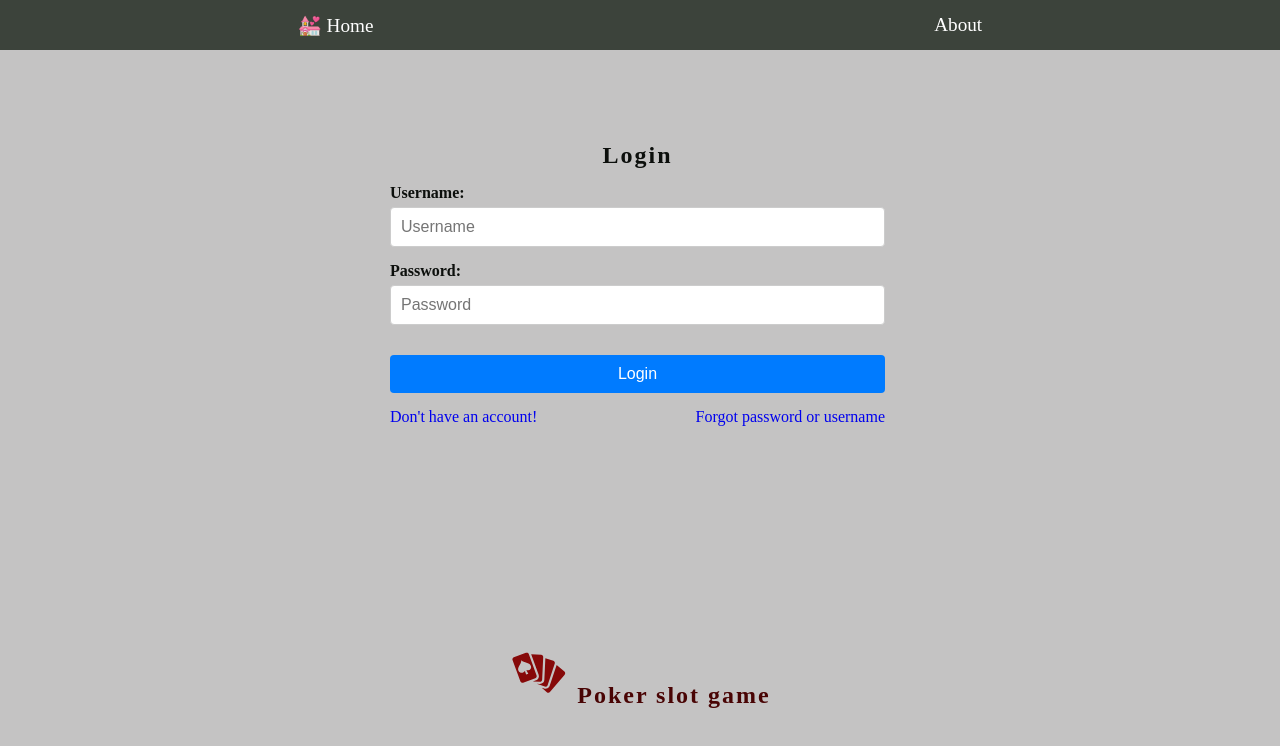
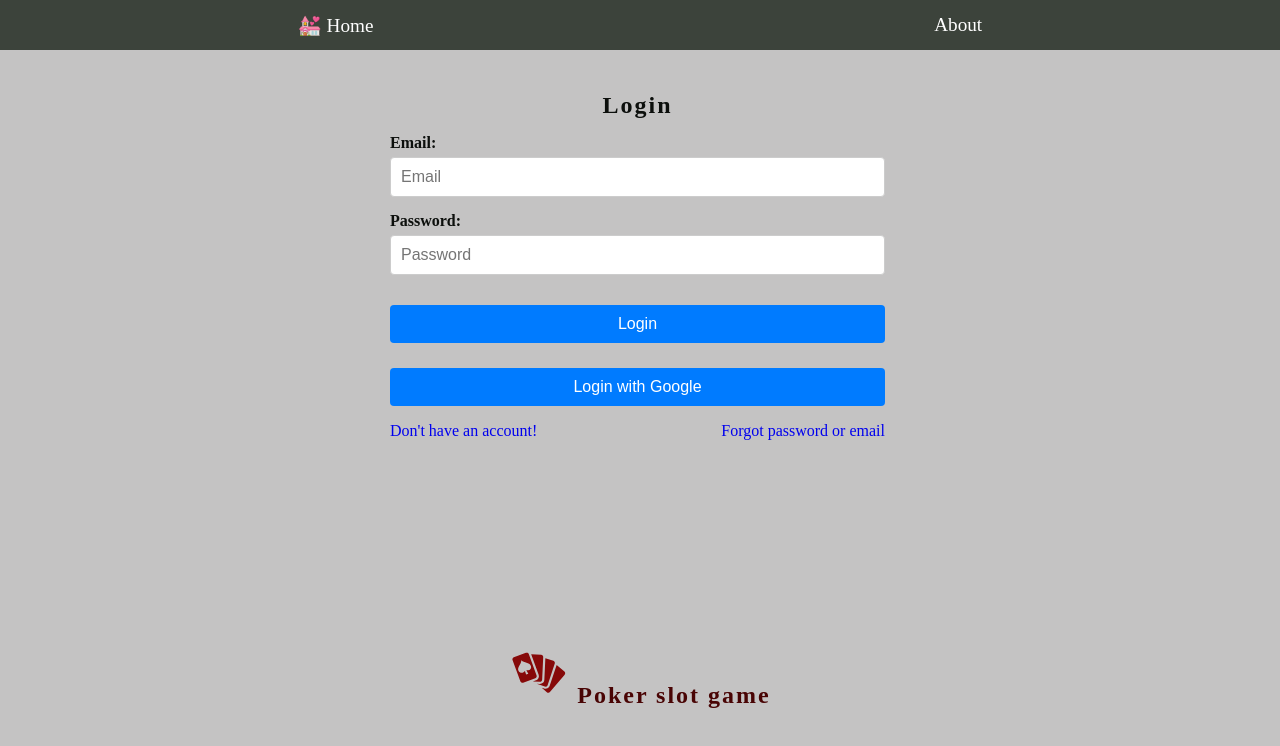
Before and after one commit to kokolotoo/semple-hold-em, a React (Vite) app: page /login in a window 1280 px wide. Shown: the top 746 px of the page. Built offline with nearby package versions, Linux system fonts and the light colour scheme; a web font is replaced by a local one.

Commit message:
firebase config

```diff
--- a/package.json
+++ b/package.json
@@ -13,6 +13,7 @@
     "antd": "^5.23.0",
     "axios": "^1.7.9",
     "bootstrap": "^5.3.3",
+    "firebase": "^11.6.0",
     "mdb-react-ui-kit": "^9.0.0",
     "primereact": "^10.9.1",
     "react": "^18.3.1",
--- a/src/Components/Home/LoginPage.jsx
+++ b/src/Components/Home/LoginPage.jsx
@@ -2,43 +2,73 @@ import React, { useState, useContext } from 'react';
 import './home.css'
 import DataContext from '../../Context/DataContext';
 import { Link, useNavigate } from 'react-router';
+import { auth, googleProvider } from '../../Hooks/firebase-config';
+import { signInWithPopup, signInWithEmailAndPassword } from 'firebase/auth';
 
 
 const LoginPage = () => {
 
-    const { profiles, setUser, setIsLogin, setMoney } = useContext(DataContext);
+    const { setUser, setIsLogin, money } = useContext(DataContext);
     const navigate = useNavigate();
+    const [email, setEmail] = useState('');
+    const [password, setPassword] = useState('');
 
-    const [formData, setFormData] = useState({
-        username: "",
-        password: "",
-    });
 
     const [loginError, setLoginError] = useState("");
 
-    const handleChange = (e) => {
-        const { name, value } = e.target;
-        setFormData({ ...formData, [name]: value });
-    };
+    const signIn = async (e) => {
+        e.preventDefault();
+        try {
+            const userCredential = await signInWithEmailAndPassword(auth, email, password);
 
-    const handleSubmit = (e) => {
-        e.preventDefault();
-        // Проверка за съвпадение в профилите
-        const user = profiles.find(
-            profile => profile.username === formData.username && profile.password === formData.password
-        );
+            const newUser = {
+                name: userCredential.user.displayName || "No Name",
+                email: userCredential.user.email,
+                id: userCredential.user.uid,
+                money: money
+            };
+            setUser(newUser);
+            setIsLogin(true);
+            setLoginError(`Welcome ${userCredential.user.displayName}`);
+            setTimeout(() => {
+                navigate('/');
+            }, 1000);
+        } catch (err) {
+            console.log(err.message);
+            const errorCode = err.code;
+            const errorMessages = {
+                "auth/invalid-credential": "Invalid email or password",
+                "auth/user-not-found": "No account found with this email.",
+                "auth/wrong-password": "Incorrect password. Try again!",
+                "auth/too-many-requests": "Too many failed attempts. Please try again later.",
+            };
 
-        if (user) {
-            setUser(user);
-            setMoney(user.money)
-            setIsLogin(true);
-            navigate('/game'); // Пренасочване след успешен вход
-        } else {
-            setLoginError("Invalid username or password.");
+            setLoginError(errorMessages[errorCode] || "An error occurred. Try again!");
         }
     };
 
-
+    const logInWithGoogle = async () => {
+        try {
+            const userCredential = await signInWithPopup(auth, googleProvider);
+            const newUser = {
+                name: userCredential.user.displayName || "No Name",
+                email: userCredential.user.email,
+                id: userCredential.user.uid,
+                money: money
+            };
+            setUser(newUser);
+            setLoginError(`Welcomme ${userCredential.user.displayName}`)
+            setIsLogin(true)
+            setTimeout(() => {
+                navigate('/')
+            }, 1000)
+        } catch (err) {
+            console.log(err.message);
+            const errorMatch = err.message.match(/\(auth\/(.*?)\)/);
+            setLoginError('Invalid email or password');
+            console.log(errorMatch);
+        }
+    }
 
 
     return (
@@ -46,15 +76,16 @@ const LoginPage = () => {
             <main className="login-form-container">
                 <h3 className="login-form-title">Login</h3>
 
-                <form onSubmit={handleSubmit}>
+                <form onSubmit={signIn}>
                     <div>
-                        <label htmlFor="email">Username:</label>
+                        <label htmlFor="email">Email:</label>
                         <input
                             type="text"
-                            name="username"
-                            placeholder="Username"
-                            value={formData.username}
-                            onChange={handleChange}
+                            name="email"
+                            placeholder="Email"
+                            value={email}
+                            onChange={(e) => setEmail(e.target.value)}
+                            required
                         />
 
                     </div>
@@ -62,20 +93,22 @@ const LoginPage = () => {
                         <label htmlFor="password">Password:</label>
                         <input
                             type="password"
-                            id="password"
                             name="password"
                             placeholder="Password"
-                            value={formData.password}
-                            onChange={handleChange}
+                            value={password}
+                            onChange={(e) => setPassword(e.target.value)}
+                            required
                         />
 
                     </div>
 
-                    {loginError && <p style={{ color: "red", fontSize:'1.5em' }}>{loginError}</p>}
+                    {loginError && <p style={{ color: "red", fontSize: '1.5em' }}>{loginError}</p>}
                     <button type="submit">Login</button>
+                    <button type="button" onClick={logInWithGoogle}>Login with Google</button>
+
                     <footer className='login-footer'>
                         <Link to='/register' className='link'>Don't have an account!</Link>
-                        <Link to='/forgot-page' className='link'>Forgot password or username</Link>
+                        <Link to='/forgot-page' className='link'>Forgot password or email</Link>
                     </footer>
 
                 </form>
--- a/src/Components/Home/home.css
+++ b/src/Components/Home/home.css
@@ -74,6 +74,12 @@ h3 {
     font-size: calc(10px, 4vw, 35px);
 }
 
+.button-section b{
+    color: rgb(201, 0, 0);
+}
+
+
+
 /*   LOGIN    */
 .login-container {
     width: 100%;
@@ -84,13 +90,14 @@ h3 {
 }
 
 .login-form-container {
-    width: 90%;
+    width: 95%;
     max-width: 500px;
-    height: 90%;
-    max-height: 400px;
+    height: 90vh;
+    max-height: 500px;
     color: #0c0f0c;
     overflow: auto;
     padding-right: 5px;
+
 }
 
 .login-form-title {
@@ -126,7 +133,6 @@ input {
     font-size: 16px;
     border: none;
     border-radius: 4px;
-    margin-bottom: 15px;
     margin-top: 25px;
 }
 
@@ -147,6 +153,7 @@ p {
     display: flex;
     justify-content: space-between;
     gap: 20px;
+    margin-top: 1em;
 }
 
 /*  END LOGIN    */
--- a/src/Components/PlayGame/Game.jsx
+++ b/src/Components/PlayGame/Game.jsx
@@ -6,10 +6,10 @@ import { useContext } from 'react'
 import Combination from './Combination'
 import DoubleButtonCards from '../Cards/DoubleButtonCards'
 
+
 const Game = () => {
 
     const { money, bet, winCheckResult, doubleButtonKey } = useContext(DataContext)
-
 
     return (
         <main className='game'>
@@ -23,11 +23,11 @@ const Game = () => {
 
             <fieldset className="game-info">
                 <legend>Win combination</legend>
-                {doubleButtonKey ? <DoubleButtonCards /> :<Combination />}
+                {doubleButtonKey ? <DoubleButtonCards /> : <Combination />}
             </fieldset>
 
             <section className="card-board">
-                {doubleButtonKey ?  null : <Cards />}
+                {doubleButtonKey ? null : <Cards />}
 
             </section>
         </main>
--- a/src/Context/DataContext.jsx
+++ b/src/Context/DataContext.jsx
@@ -16,16 +16,13 @@ export const DataProvider = ({ children }) => {
     const [doubleButtonKey, setDoubleButtonKey] = useState(false) // за Double бутона- превключва между карти (за игра / за удвояване)
     const [isLogin, setIsLogin] = useState(false) // дали е логнат профил
     const [profiles, setProfiles] = useState([]) // списък с регистрирани потребители
-    const [user, setUser] = useState('') // текущ профил
+    const [user, setUser] = useState(null) // текущ профил
 
     useEffect(() => {
         setCurrentCards(draftedCard())
         //тук е място за логика за получаване на профили от сървър
 
-        if (localStorage.getItem("texas-hold'em-profiles")) {
-            const savedData = JSON.parse(localStorage.getItem("texas-hold'em-profiles"))
-            setProfiles(savedData)
-        }
+
     }, [])
 
 
--- /dev/null
+++ b/src/Hooks/firebase-config.js
@@ -0,0 +1,20 @@
+import { initializeApp } from "firebase/app";
+import { getAuth, GoogleAuthProvider } from 'firebase/auth';
+import { getFirestore } from 'firebase/firestore'
+
+// Firebase конфигурация
+const firebaseConfig = {
+    apiKey: import.meta.env.VITE_FIREBASE_API_KEY,
+    authDomain: import.meta.env.VITE_FIREBASE_AUTH_DOMAIN,
+    databaseURL: import.meta.env.VITE_FIREBASE_DATABASE_URL,
+    projectId: import.meta.env.VITE_FIREBASE_PROJECT_ID,
+    storageBucket: import.meta.env.VITE_FIREBASE_STORAGE_BUCKET,
+    messagingSenderId: import.meta.env.VITE_FIREBASE_MESSAGING_SENDER_ID,
+    appId: import.meta.env.VITE_FIREBASE_APP_ID,
+    measurementId: import.meta.env.VITE_FIREBASE_MEASUREMENT_ID
+};
+// Инициализиране на Firebase
+const app = initializeApp(firebaseConfig);
+export const auth = getAuth(app);
+export const googleProvider = new GoogleAuthProvider(); // за логване чрез гугъл
+export const db = getFirestore(app) //за данни
--- a/src/Hooks/useRegistration.jsx
+++ b/src/Hooks/useRegistration.jsx
@@ -1,8 +1,10 @@
 import { useState, useContext } from 'react';
 import { useNavigate } from 'react-router-dom';
 import DataContext from "../Context/DataContext";
-
-
+import {
+    createUserWithEmailAndPassword, updateProfile
+} from 'firebase/auth';
+import { auth } from './firebase-config';
 
 const useRegistration = () => {
 
@@ -51,7 +53,7 @@ const useRegistration = () => {
         return validationErrors;
     };
 
-    const handleSubmit = (e) => {
+    const handleSubmit = async (e) => {
         e.preventDefault();
 
         const validationErrors = validateForm();
@@ -60,26 +62,28 @@ const useRegistration = () => {
             setErrors(validationErrors);
 
         } else {
+            try {
 
                 setErrors({});
 
                 if (checkForMach(formData)) { return }
 
+                const userCredential = await createUserWithEmailAndPassword(auth, formData.email, formData.password);
+                await updateProfile(userCredential.user, {
+                    displayName: formData.username,  // Запазваме потребителското име
+                });
+
+                setUser({
+                    name: userCredential.user.displayName || "No Name",
+                    email: userCredential.user.email,
+                    id: userCredential.user.uid,
+                    userName: userCredential.user.displayName,
+                    money: money
+                })
                 setSuccessMessage("Регистрацията e успешна!");
-            // Тук можете да изпратите данните към сървъра.
-            //console.log("Регистрационни данни:", formData);
-
                 setReadAbout(false)
                 setShowPassword(false)
                 setIsLogin(true)
-
-            const updatedProfiles = [...profiles, formData];
-            //тук е с мястото за логика за изпращане на данни към сървър
-
-            localStorage.setItem("texas-hold'em-profiles", JSON.stringify(updatedProfiles));
-
-            setUser(formData)
-
                 setFormData({
                     username: "",
                     email: "",
@@ -88,12 +92,24 @@ const useRegistration = () => {
                     money: 0,
                 });
 
+                //тук се извлича запис за профил ако има
                 setMoney(formData.money)
 
                 setTimeout(() => {
                     navigation('/')
                     setSuccessMessage("");
                 }, 1000)
+            } catch (err) {
+                const message = err.code.slice(err.code.indexOf('/') + 1)
+                setSuccessMessage(message)
+                setFormData({
+                    username: formData.username,
+                    email: "",
+                    password: formData.password,
+                    confirmPassword: formData.confirmPassword,
+                    money: formData.money,
+                });
+            }
         }
     };
 
```
Also changed, not shown: src/Components/Home/HomePage.jsx (+8 -2 lines), src/Components/Navbar/NavBar.jsx (+41 -25 lines), src/Hooks/useLoadGame.jsx (added, +32 -0 lines), 1 other file (tests, documents, lock files or other folders). Lines whose indentation alone changed are shown as unchanged.
